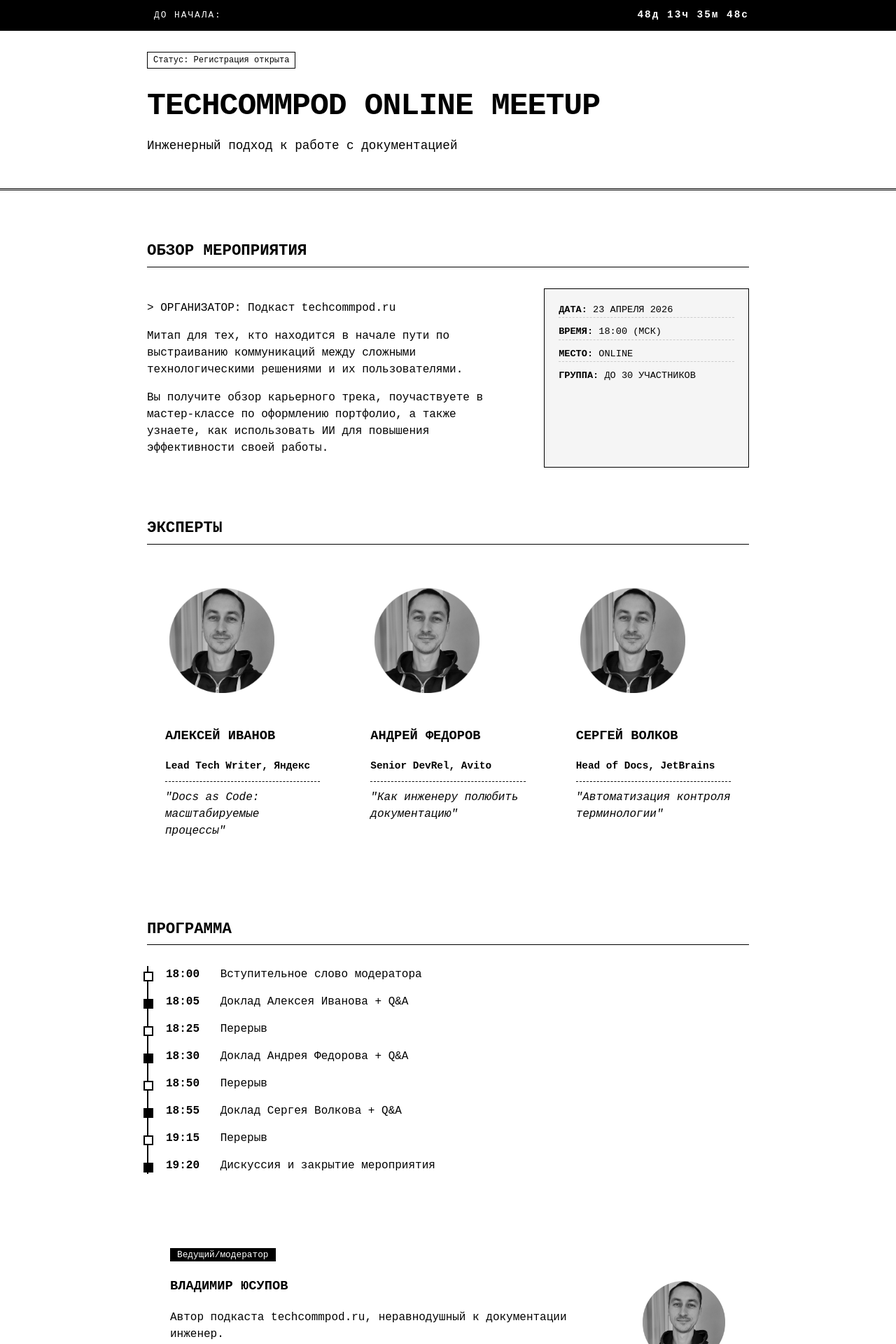
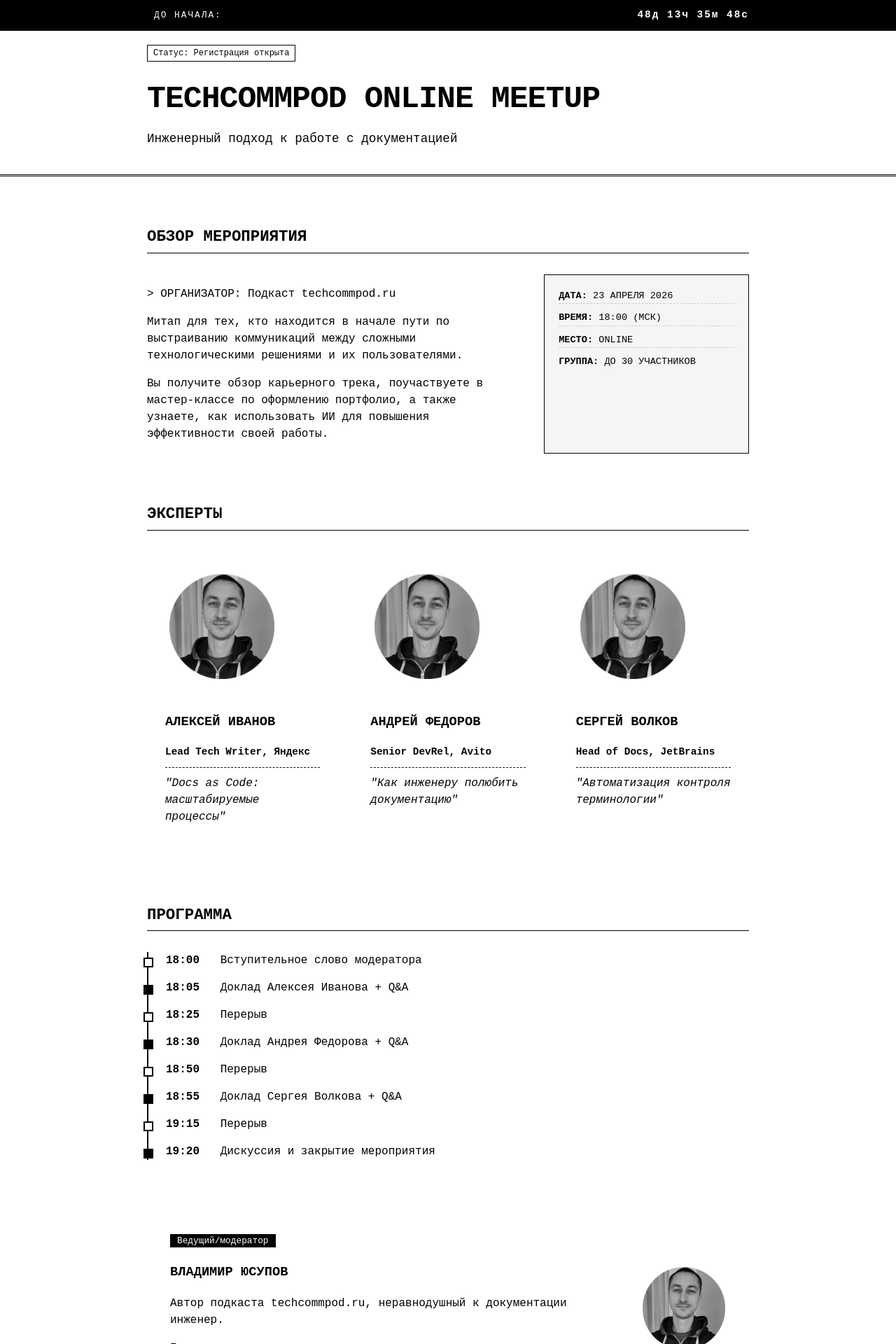
Before and after one commit to techwritex/techcommpod, a Jekyll site: the page built from meetup.md, in a window 1280 px wide. Shown: the top 1920 px of the page at 70% size. Built offline with Jekyll 4.4.1, drawn with Linux system fonts in a browser that asks for light colours.

Commit message:
meetup-page-test-32

```diff
--- a/_layouts/meetup.html
+++ b/_layouts/meetup.html
@@ -39,7 +39,7 @@
         /* Header */
         .header {
             /* padding: 60px 0; */
-            padding: 30px 0;
+            padding: 20px 0;
             border-bottom: 3px double var(--black);
         }
 
```
